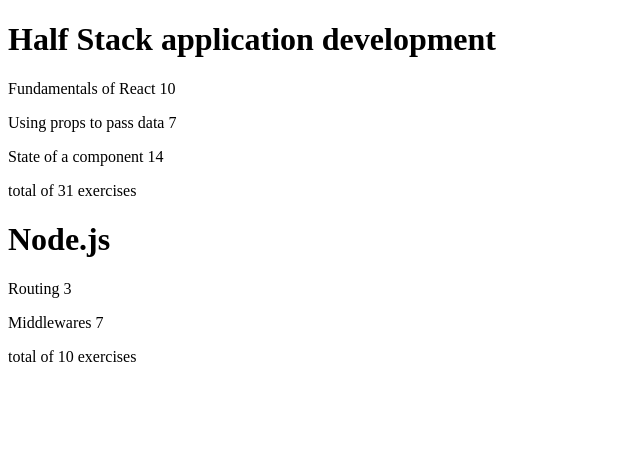
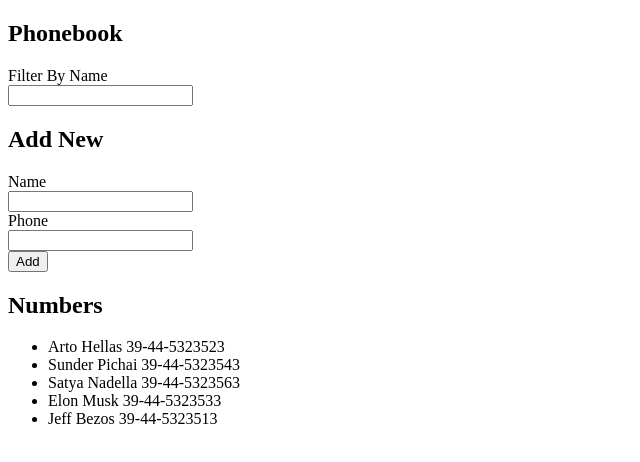
Before and after one commit to vwvats/fullstack-open, a React (Create React App) app in the folder part2/: page / in a window 1280 px wide. Shown: the top 462 px of the page, without its empty margins (0-640 px from the left). Built offline with nearby package versions, Linux system fonts and the light colour scheme.

Commit message:
exercises 2.6 to 2.10

```diff
--- a/part2/src/App.js
+++ b/part2/src/App.js
@@ -1,47 +1,50 @@
-import Course from "./Course";
+import { useState } from "react";
+import FilterPhoneBook from "./FilterPhonebook";
+import PhonebookForm from "./PhonebookForm";
+import Persons from "./Persons";
+
+const dummyData = [
+  { name: "Arto Hellas", phone: "39-44-5323523" },
+  { name: "Sunder Pichai", phone: "39-44-5323543" },
+  { name: "Satya Nadella", phone: "39-44-5323563" },
+  { name: "Elon Musk", phone: "39-44-5323533" },
+  { name: "Jeff Bezos", phone: "39-44-5323513" },
+];
 
 const App = () => {
-  const courses = [
-    {
-      id: 1,
-      name: 'Half Stack application development',
-      parts: [
-        {
-          name: 'Fundamentals of React',
-          exercises: 10,
-          id: 1
-        },
-        {
-          name: 'Using props to pass data',
-          exercises: 7,
-          id: 2
-        },
-        {
-          name: 'State of a component',
-          exercises: 14,
-          id: 3
-        }
-      ]
-    },
-    {
-      name: 'Node.js',
-      id: 2,
-      parts: [
-        {
-          name: 'Routing',
-          exercises: 3,
-          id: 1
-        },
-        {
-          name: 'Middlewares',
-          exercises: 7,
-          id: 2
-        }
-      ]
+  const [persons, setPersons] = useState(dummyData);
+  const [newName, setNewName] = useState("");
+  const [newPhone, setNewPhone] = useState("");
+  const [filterQuery, setFilterQuery] = useState("");
+
+  const handleSubmit = (e) => {
+    e.preventDefault();
+    const isPresent = (personObj) => personObj.name === newName;
+    if (persons.some(isPresent)) {
+      alert(`${newName} is already added to the phonebook`);
+    } else {
+      setPersons([...persons, { name: newName, phone: newPhone }]);
+      setNewName("");
+      setNewPhone("");
     }
-  ]
+  };
 
-  return <Course courses={courses} />
-}
+  return (
+    <div>
+      <h2>Phonebook</h2>
+      <FilterPhoneBook value={filterQuery} onQuery={(e) => setFilterQuery(e.target.value)} />
+      <h2>Add New</h2>
+      <PhonebookForm
+        name={newName}
+        phone={newPhone}
+        handleName={(e) => setNewName(e.target.value)}
+        handlePhone={(e) => setNewPhone(e.target.value)}
+        handleSubmit={handleSubmit}
+      />
+      <h2>Numbers</h2>
+      <Persons phonebook={persons} filterQuery={filterQuery} />
+    </div>
+  );
+};
 
 export default App;
--- /dev/null
+++ b/part2/src/FilterPhonebook.jsx
@@ -0,0 +1,11 @@
+const FilterPhoneBook = ({ value, onQuery }) => {
+  return (
+    <div>
+      Filter By Name
+      <br />
+      <input onChange={onQuery} value={value} />
+    </div>
+  );
+};
+
+export default FilterPhoneBook;
--- /dev/null
+++ b/part2/src/Persons.jsx
@@ -0,0 +1,16 @@
+const Persons = ({ phonebook, filterQuery }) => {
+  const filterName = (personObj) =>
+    personObj.name.toLowerCase().includes(filterQuery);
+
+  return (
+    <ul>
+      {phonebook.filter(filterName).map((person) => (
+        <li key={person.name}>
+          {person.name} {person.phone}
+        </li>
+      ))}
+    </ul>
+  );
+};
+
+export default Persons;
--- /dev/null
+++ b/part2/src/PhonebookForm.jsx
@@ -0,0 +1,27 @@
+const PhonebookForm = ({
+  name,
+  phone,
+  handleName,
+  handlePhone,
+  handleSubmit,
+}) => {
+  return (
+    <form onSubmit={handleSubmit}>
+      <div>
+        Name
+        <br />
+        <input onChange={handleName} value={name} />
+      </div>
+      <div>
+        Phone
+        <br />
+        <input onChange={handlePhone} value={phone} />
+      </div>
+      <div>
+        <button type="submit">Add</button>
+      </div>
+    </form>
+  );
+};
+
+export default PhonebookForm;
```
